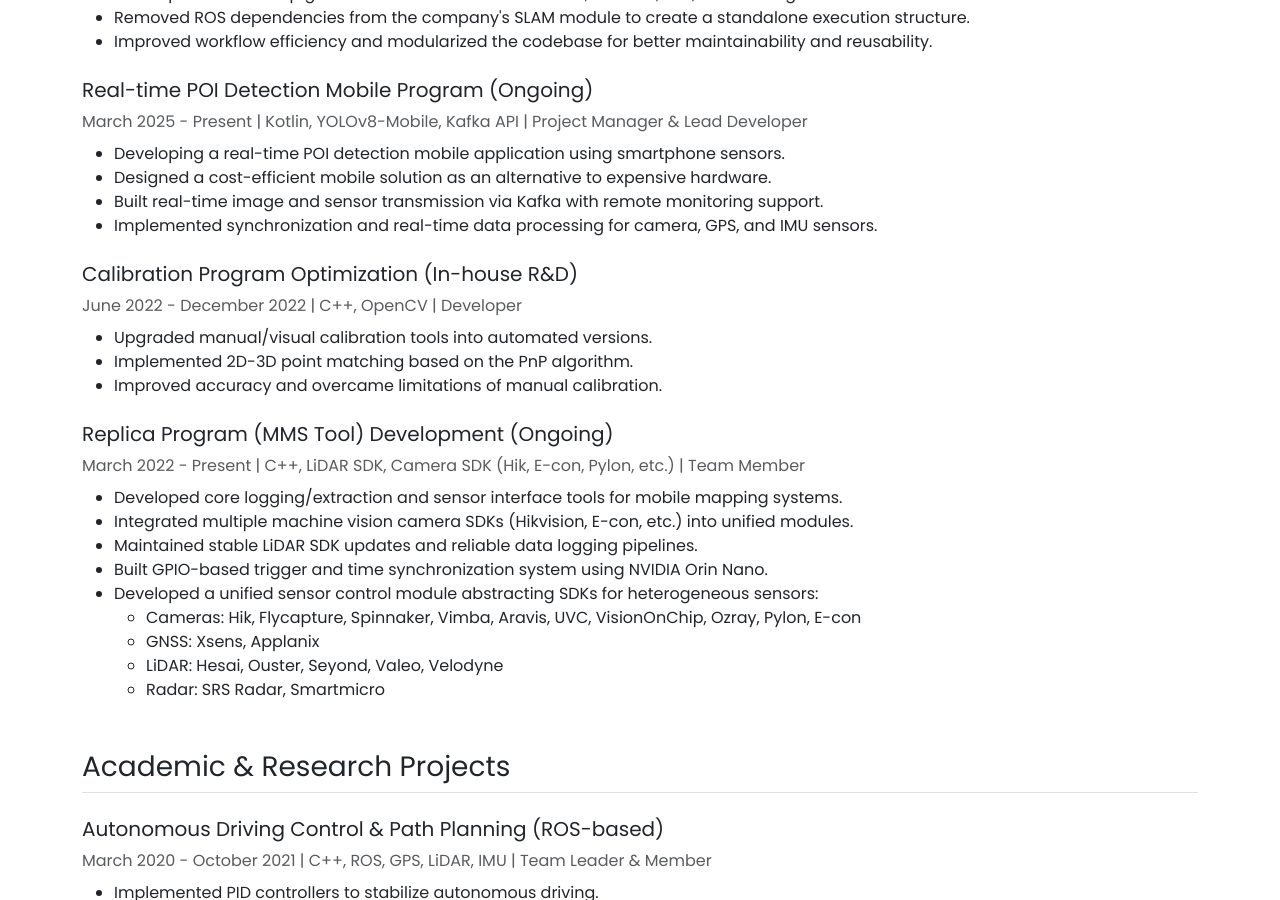
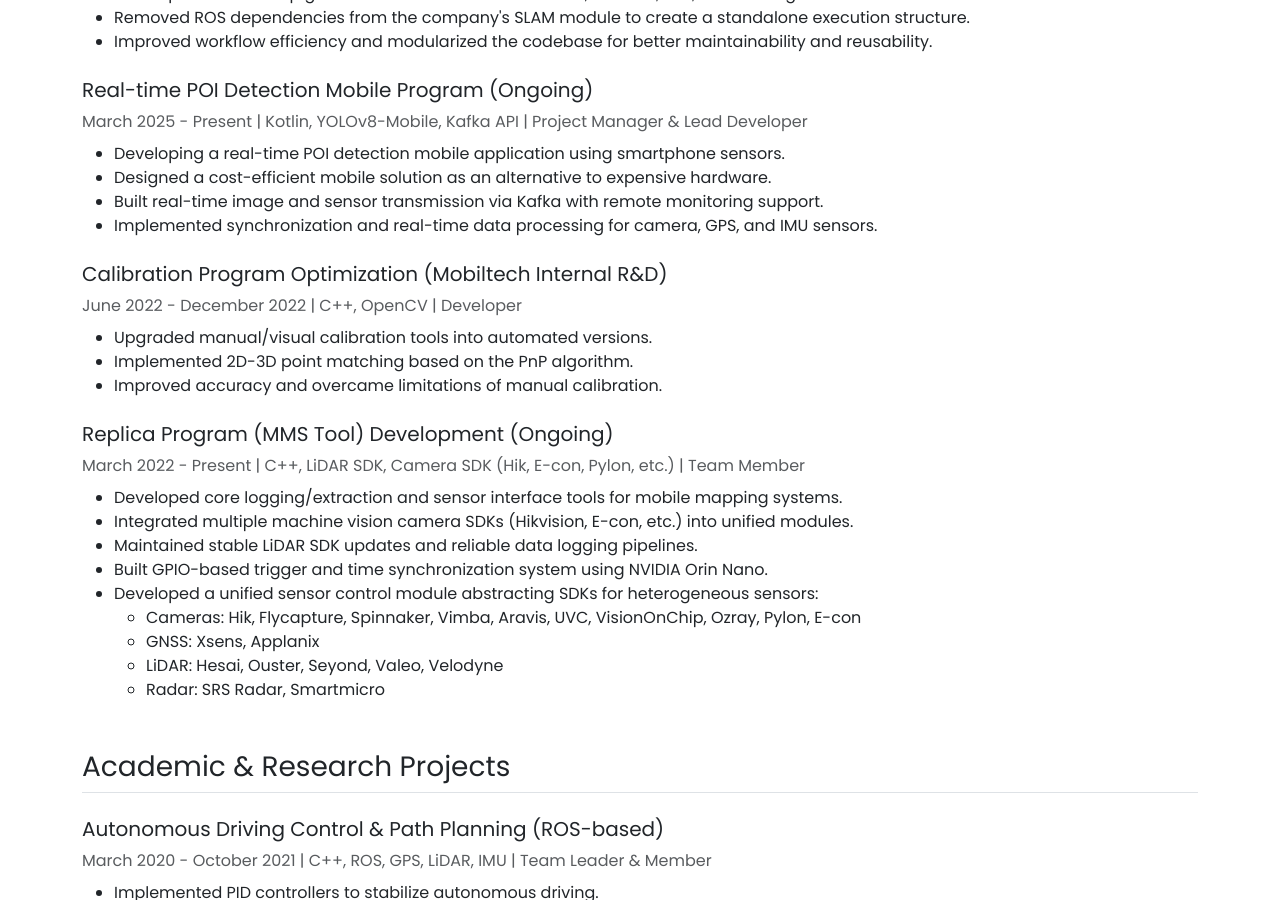
Before and after one commit to jinwoo-Sync/jinwoo-Sync.github.io, a Jekyll site: the page built from cv.html, in a window 1280 px wide and 900 px high, scrolled down 1109 px. Built offline with Jekyll 4.4.1, drawn with Linux system fonts in a browser that asks for light colours.

Commit message:
표현 정정

```diff
--- a/cv.html
+++ b/cv.html
@@ -83,7 +83,7 @@ title: CV
     </article>
 
     <article class="mb-4">
-      <h3 class="h5 mb-2">Calibration Program Optimization (In-house R&D)</h3>
+      <h3 class="h5 mb-2">Calibration Program Optimization (Mobiltech Internal R&D)</h3>
       <p class="text-muted mb-2">June 2022 - December 2022 | C++, OpenCV | Developer</p>
       <ul>
         <li>Upgraded manual/visual calibration tools into automated versions.</li>
```
